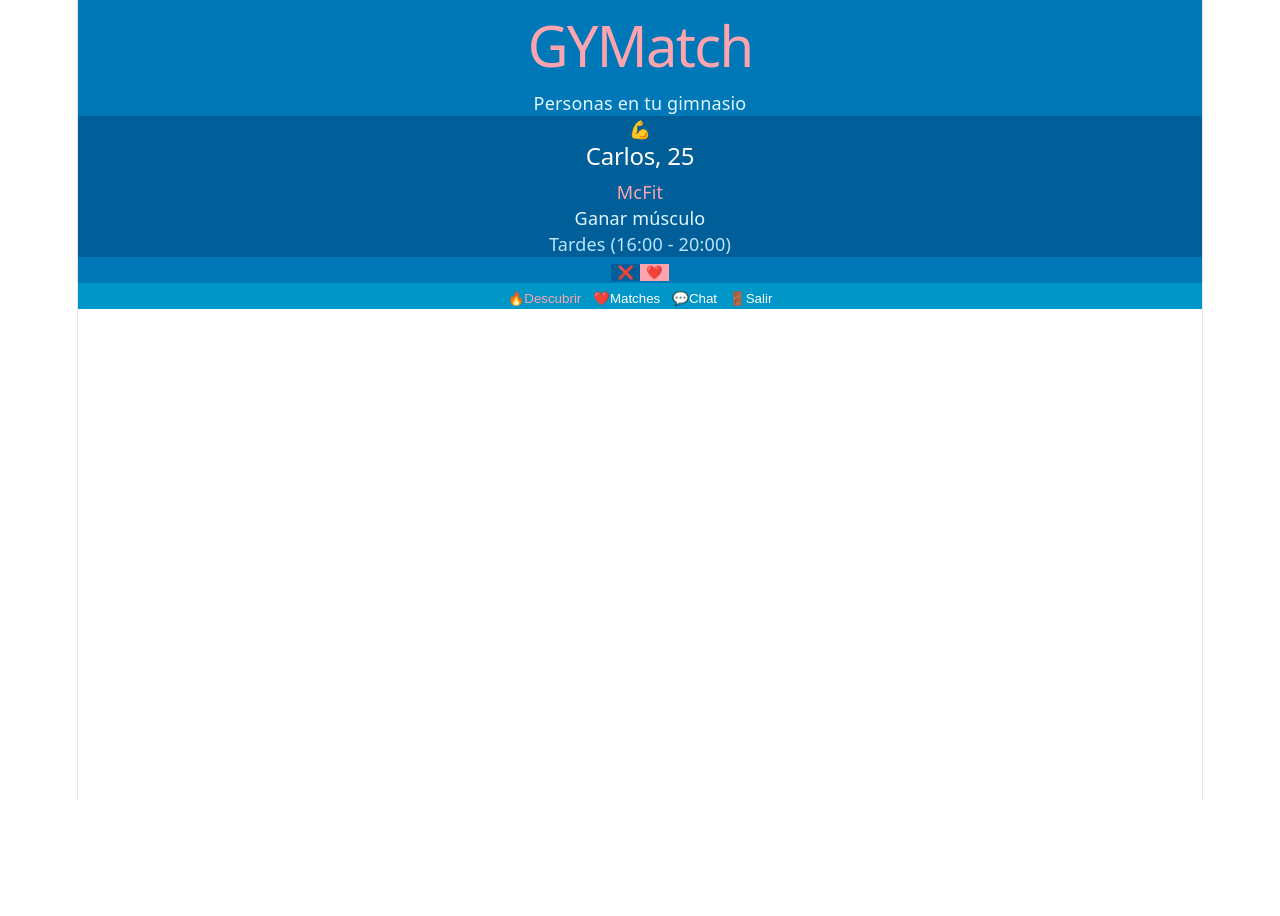
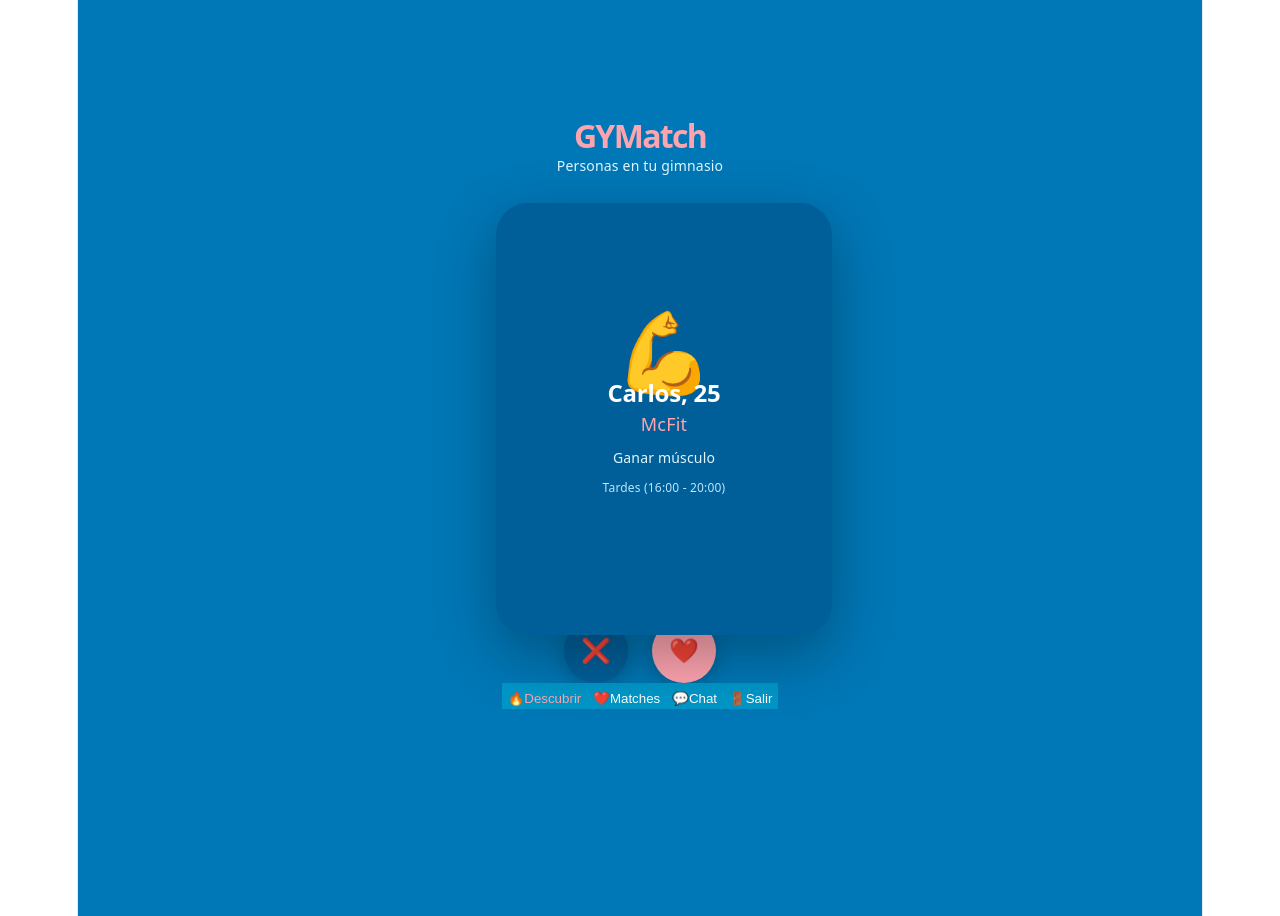
Before and after one commit to JR641/gymatch, a React (Vite) app: page /swipe in a window 1280 px wide. Before the commit the page ends 800 px from the top, so only its background shows below. Built offline with nearby package versions, Linux system fonts and the light colour scheme; no server answers; the database is empty; sample sign-in values are in the browser's storage.

Commit message:
bordes redondeados swipe

```diff
--- a/src/pages/Swipe.jsx
+++ b/src/pages/Swipe.jsx
@@ -26,63 +26,95 @@ export default function Swipe() {
   }
 
   return (
-    <div className="min-h-screen flex flex-col items-center justify-center p-4 pb-24" style={{backgroundColor: "#0077b6"}}>
+    <div style={{
+      minHeight: "100vh",
+      backgroundColor: "#0077b6",
+      display: "flex",
+      flexDirection: "column",
+      alignItems: "center",
+      justifyContent: "center",
+      padding: "16px",
+      paddingBottom: "100px"
+    }}>
 
       {/* Header */}
-      <div className="text-center mb-6">
-        <h1 className="text-3xl font-bold" style={{color: "#fda4af"}}>GYMatch</h1>
-        <p className="text-sm" style={{color: "#e0f7ff"}}>Personas en tu gimnasio</p>
+      <div style={{textAlign: "center", marginBottom: "24px"}}>
+        <h1 style={{fontSize: "32px", fontWeight: "900", color: "#fda4af", margin: "0"}}>GYMatch</h1>
+        <p style={{fontSize: "14px", color: "#e0f7ff", margin: "4px 0 0"}}>Personas en tu gimnasio</p>
       </div>
 
       {/* Notificacion match */}
       {match && (
-        <div className="fixed top-6 left-0 right-0 flex justify-center z-50">
-          <div className="px-6 py-3 rounded-full font-bold text-lg shadow-lg" style={{backgroundColor: "#fda4af", color: "#005f99"}}>
+        <div style={{position: "fixed", top: "24px", left: 0, right: 0, display: "flex", justifyContent: "center", zIndex: 50}}>
+          <div style={{backgroundColor: "#fda4af", color: "#005f99", padding: "12px 24px", borderRadius: "999px", fontWeight: "bold", fontSize: "18px", boxShadow: "0 4px 20px rgba(0,0,0,0.2)"}}>
             ¡Es un match con {match.nombre}! ❤️
           </div>
         </div>
       )}
 
-      {/* Tarjeta */}
-      <div className="relative w-72 h-96">
+      {/* Tarjeta con bordes redondeados */}
+      <div style={{width: "288px", height: "384px", position: "relative"}}>
         {indice >= perfilesPrueba.length ? (
-          <div className="w-full h-full rounded-2xl flex items-center justify-center" style={{backgroundColor: "#005f99"}}>
-            <p className="text-center p-4" style={{color: "#e0f7ff"}}>No hay más perfiles en tu gimnasio por ahora 😊</p>
+          <div style={{
+            width: "100%", height: "100%",
+            backgroundColor: "#005f99",
+            borderRadius: "32px",
+            display: "flex",
+            alignItems: "center",
+            justifyContent: "center",
+            boxShadow: "0 20px 60px rgba(0,0,0,0.3)"
+          }}>
+            <p style={{color: "#e0f7ff", textAlign: "center", padding: "16px"}}>No hay más perfiles en tu gimnasio por ahora 😊</p>
           </div>
         ) : (
-          <div className="w-72 h-96 rounded-2xl shadow-xl flex flex-col items-center justify-center p-6" style={{backgroundColor: "#005f99"}}>
-            <div className="text-8xl mb-4">{perfil.foto}</div>
-            <h2 className="text-2xl font-bold" style={{color: "white"}}>{perfil.nombre}, {perfil.edad}</h2>
-            <p className="font-medium mt-1" style={{color: "#fda4af"}}>{perfil.gimnasio}</p>
-            <p className="mt-2 text-sm" style={{color: "#e0f7ff"}}>{perfil.objetivo}</p>
-            <p className="text-xs mt-1" style={{color: "#bae6fd"}}>{perfil.horario}</p>
+          <div style={{
+            width: "288px",
+            height: "384px",
+            backgroundColor: "#005f99",
+            borderRadius: "32px",
+            boxShadow: "0 20px 60px rgba(0,0,0,0.3)",
+            display: "flex",
+            flexDirection: "column",
+            alignItems: "center",
+            justifyContent: "center",
+            padding: "24px"
+          }}>
+            <div style={{fontSize: "80px", marginBottom: "16px"}}>{perfil.foto}</div>
+            <h2 style={{fontSize: "24px", fontWeight: "bold", color: "white", margin: "0"}}>{perfil.nombre}, {perfil.edad}</h2>
+            <p style={{color: "#fda4af", fontWeight: "500", margin: "4px 0 0"}}>{perfil.gimnasio}</p>
+            <p style={{color: "#e0f7ff", fontSize: "14px", margin: "8px 0 0"}}>{perfil.objetivo}</p>
+            <p style={{color: "#bae6fd", fontSize: "12px", margin: "4px 0 0"}}>{perfil.horario}</p>
           </div>
         )}
       </div>
 
       {/* Botones */}
-      <div className="flex gap-6 mt-8">
+      <div style={{display: "flex", gap: "24px", marginTop: "32px"}}>
         <button
           onClick={() => handleSwipe("left")}
-          className="w-16 h-16 rounded-full flex items-center justify-center text-2xl shadow-lg transition"
-          style={{backgroundColor: "#005f99", border: "none", outline: "none"}}
-        >
-          ❌
-        </button>
+          style={{
+            width: "64px", height: "64px",
+            backgroundColor: "#005f99",
+            borderRadius: "50%",
+            border: "none", outline: "none",
+            fontSize: "24px",
+            cursor: "pointer",
+            boxShadow: "0 4px 20px rgba(0,0,0,0.2)"
+          }}
+        >❌</button>
         <button
           onClick={() => handleSwipe("right")}
-          className="w-16 h-16 rounded-full flex items-center justify-center text-2xl shadow-lg transition"
-          style={{backgroundColor: "#fda4af", border: "none", outline: "none"}}
-        >
-          ❤️
-        </button>
+          style={{
+            width: "64px", height: "64px",
+            backgroundColor: "#fda4af",
+            borderRadius: "50%",
+            border: "none", outline: "none",
+            fontSize: "24px",
+            cursor: "pointer",
+            boxShadow: "0 4px 20px rgba(0,0,0,0.2)"
+          }}
+        >❤️</button>
       </div>
-
-      {false && ultimoSwipe && (
-        <p className="text-sm mt-4" style={{color: "#e0f7ff"}}>
-          {ultimoSwipe.direction === "right" ? "❤️" : "❌"} {ultimoSwipe.nombre}
-        </p>
-      )}
 
       <Navbar />
     </div>
```
